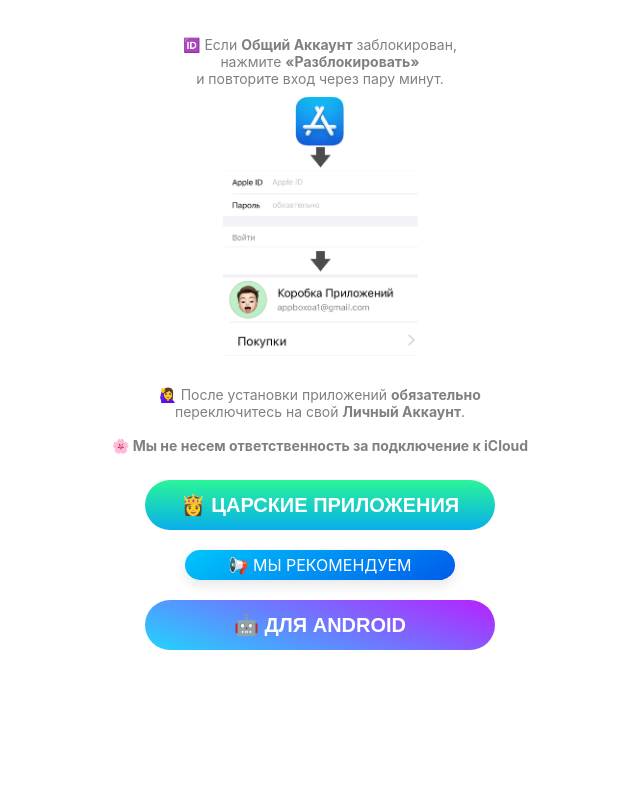
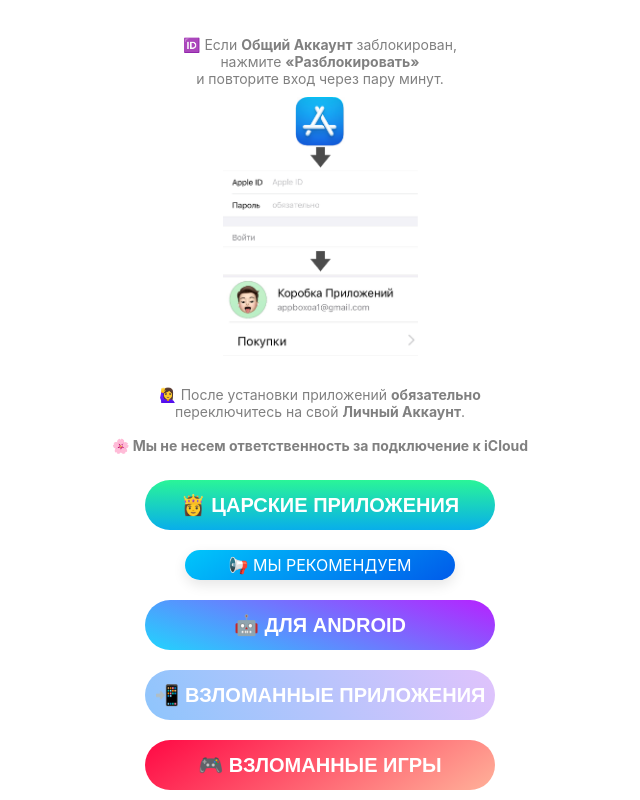
Before and after one commit to appboxoa/appboxoa.github.io, a plain HTML site: page a1.html in a window 1280 px wide. Shown: the part 332-1132 px from the top of the page, without its empty margins (320-960 px from the left). Before the commit the page ends 992 px from the top, so only its background shows below. Drawn offline with Linux system fonts and the light colour scheme.

Commit message:
Update a1.html

```diff
--- a/a1.html
+++ b/a1.html
@@ -49,6 +49,8 @@
                  <center> <button class="button2" onclick="window.location.href = 'tg://resolve?domain=theappbox';" href="tg://resolve?domain=theappbox" id="button2"><b>👸 царские приложения</b></button> </center>
   <center>     <p class="badge badge-primary badge-info">📢 МЫ РЕКОМЕНДУЕМ</p></center>
              <center> <button class="button4" onclick="window.location.href = 'tg://resolve?domain=airapp';" href="tg://resolve?domain=airapp" id="button2"><b>🤖 для android</b></button> </center>
+<center> <button class="button5" onclick="window.location.href = 'tg://resolve?domain=appshost';" href="tg://resolve?domain=appshost" id="button2"><b>📲 взломанные приложения</b></button> </center>
+               <center> <button class="button6" onclick="window.location.href = 'tg://resolve?domain=thegamebox';" href="tg://resolve?domain=thegamebox" id="button2"><b>🎮 взломанные игры</b></button> </center>
 
       </main>
 
```
